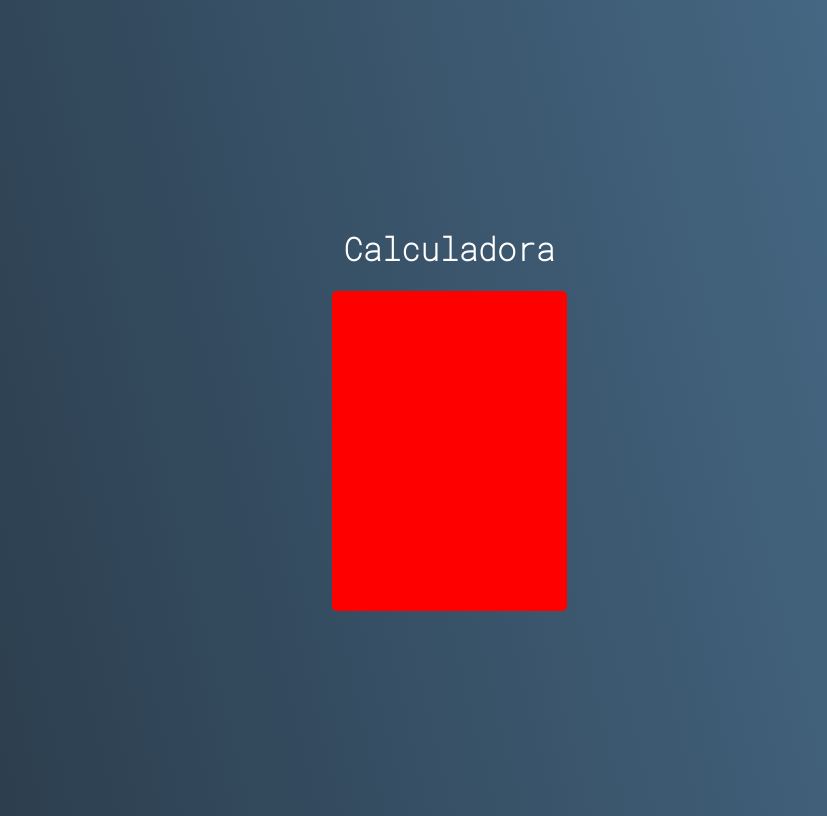
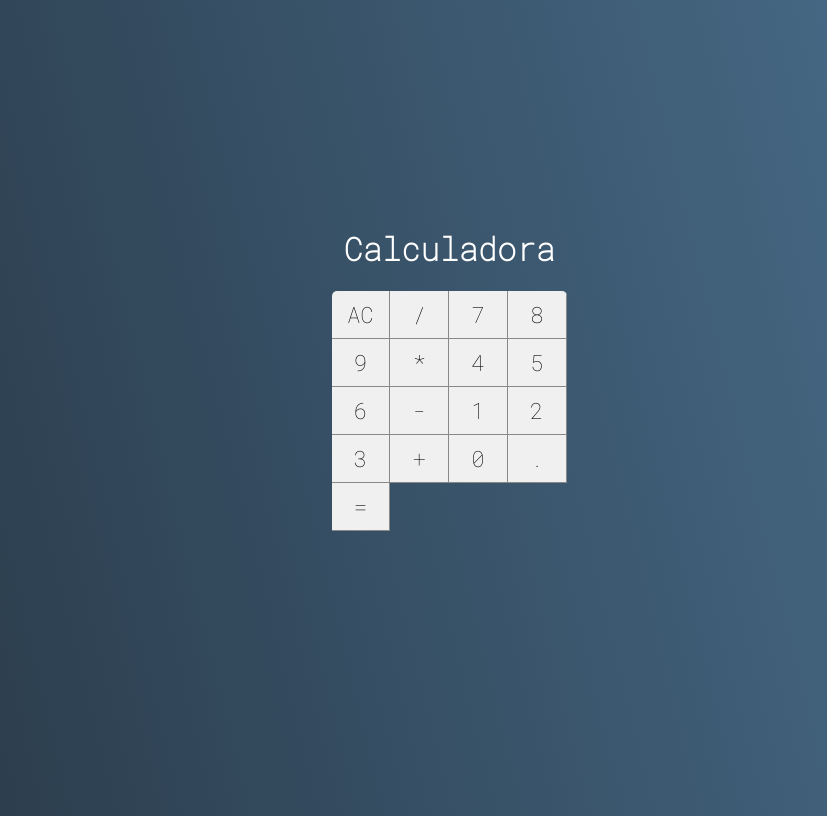
Before and after one commit to mirandaeverton/curso-web-calculadora-react, a React (Create React App) app: page / in a window 1280 px wide. Shown: the whole page, without its empty margins (191-1018 px from the left). Built offline with nearby package versions, Linux system fonts and the light colour scheme.

Commit message:
Button Component

```diff
--- /dev/null
+++ b/src/components/Button.css
@@ -0,0 +1,13 @@
+:root {
+    --bg-button: #f0f0f0;
+    --border-button: solid 1px #888;
+}
+
+.button {
+    font-size: 1.4em;
+    background-color: var(--bg-button);
+    border: none;
+    border-right: var(--border-button);
+    border-bottom: var(--border-button);
+    outline: none;
+}
--- /dev/null
+++ b/src/components/Button.jsx
@@ -0,0 +1,6 @@
+import React from "react";
+import './Button.css'
+
+
+export default props =>
+    <button className="button">{props.label}</button>
--- a/src/main/Calculator.css
+++ b/src/main/Calculator.css
@@ -1,7 +1,10 @@
 .calculator {
     height: 320px;
     width: 235px;
-    background-color: red;
     border-radius: 5px;
     overflow: hidden;
+
+    display: grid;
+    grid-template-columns: repeat(4, 1fr);
+    grid-template-rows: repeat(5, 48px);
 }
--- a/src/main/Calculator.jsx
+++ b/src/main/Calculator.jsx
@@ -1,11 +1,28 @@
 import React, { Component } from "react";
 import './Calculator.css'
+import Button from "../components/Button";
 
 export default class Calculator extends Component {
     render() {
         return (
             <div className="calculator">
-
+                <Button label="AC"/>
+                <Button label="/"/>
+                <Button label="7"/>
+                <Button label="8"/>
+                <Button label="9"/>
+                <Button label="*"/>
+                <Button label="4"/>
+                <Button label="5"/>
+                <Button label="6"/>
+                <Button label="-"/>
+                <Button label="1"/>
+                <Button label="2"/>
+                <Button label="3"/>
+                <Button label="+"/>
+                <Button label="0"/>
+                <Button label="."/>
+                <Button label="="/>
             </div>
         )
     }
```
